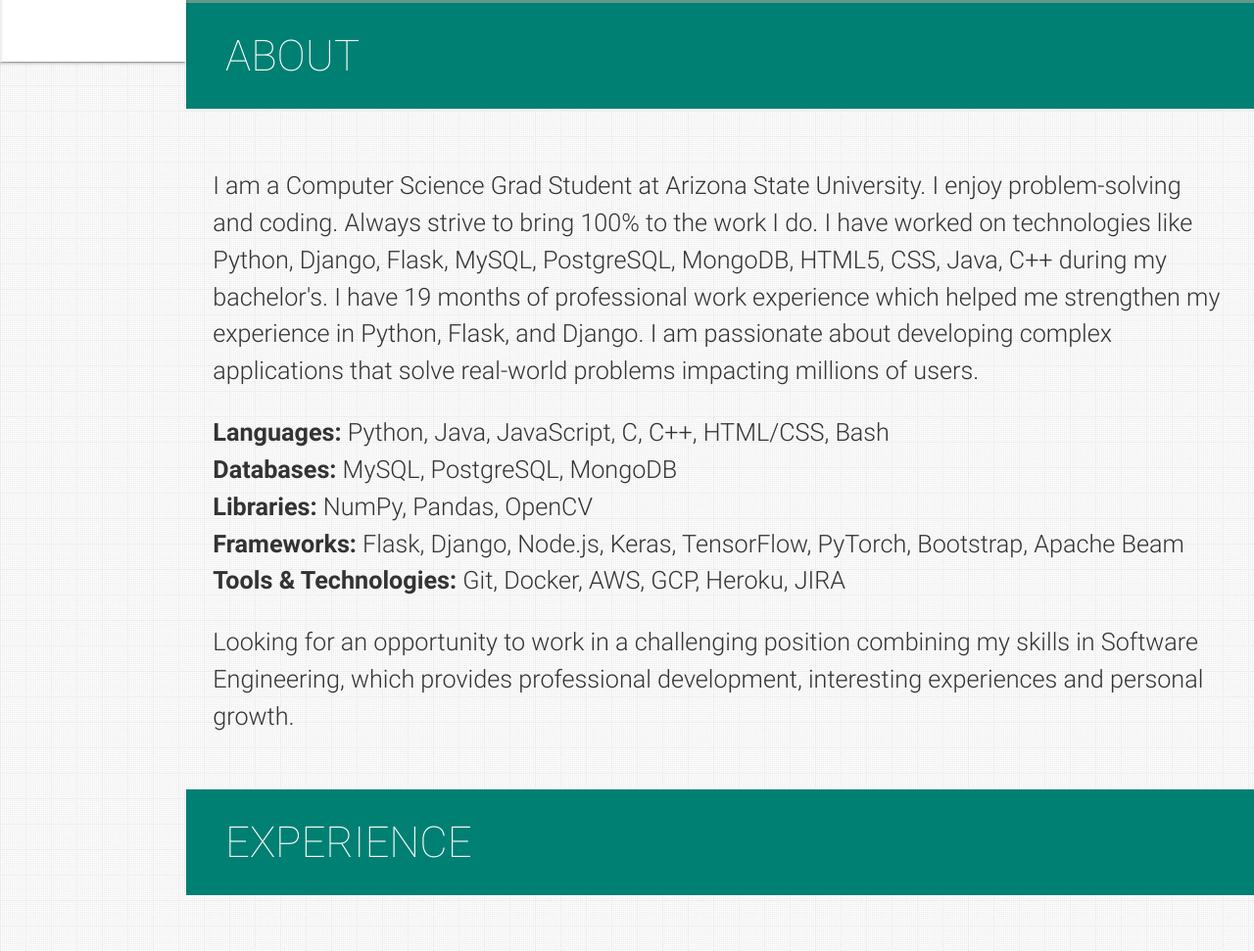
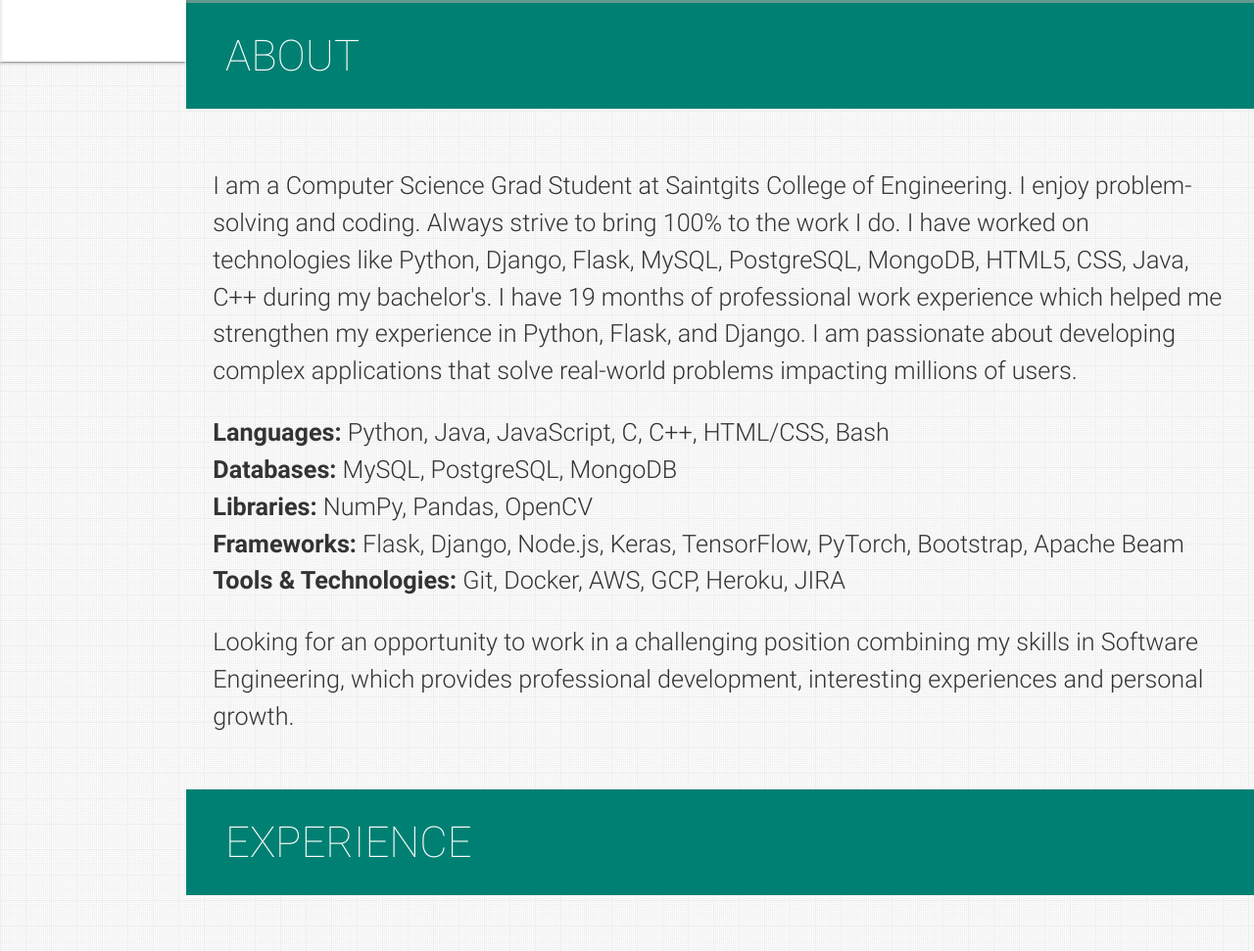
Before and after one commit to sumayyashfq/portfolio, a plain HTML site: page index.html in a window 1280 px wide. Shown: the part 797-1768 px from the top of the page at 98% size. Drawn offline with nearby package versions, Linux system fonts and the light colour scheme.

Commit message:
upadte college name

```diff
--- a/index.html
+++ b/index.html
@@ -260,7 +260,7 @@
           </h2>
         </blockquote> -->
         <p>
-          I am a Computer Science Grad Student at Arizona State University. I enjoy problem-solving and coding. Always strive to bring 100% to the work I do.
+          I am a Computer Science Grad Student at Saintgits College of Engineering. I enjoy problem-solving and coding. Always strive to bring 100% to the work I do.
 
           I have worked on technologies like Python, Django, Flask, MySQL, PostgreSQL, MongoDB, HTML5, CSS, Java, C++ during my bachelor's. I have 19 months of professional work experience which helped me strengthen my experience in Python, Flask, and Django.
 
```
